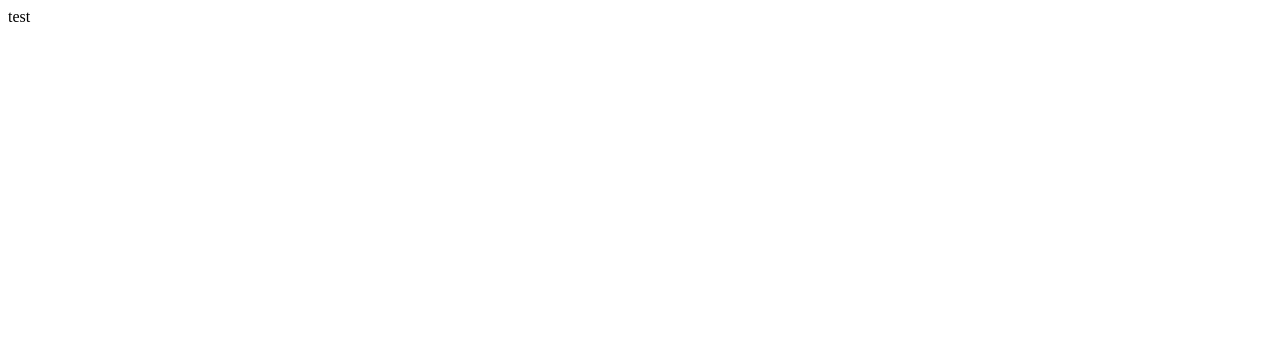
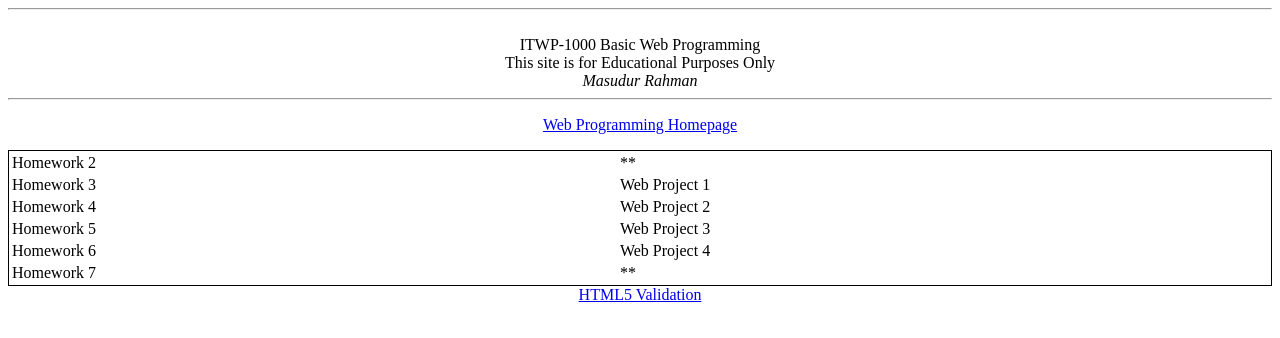
Before and after one commit to MasudurRah/ITWP-1000, a plain HTML site: page public_html/itwp1000/home.htm in a window 1280 px wide. Drawn offline with Linux system fonts and the light colour scheme.

Commit message:
updated index.htm and home.htm assignment done

```diff
--- a/public_html/itwp1000/home.htm
+++ b/public_html/itwp1000/home.htm
@@ -2,11 +2,34 @@
 <html lang="en">
 <head>
   <meta charset="UTF-8">
-  <meta http-equiv="X-UA-Compatible" content="IE=edge">
-  <meta name="viewport" content="width=device-width, initial-scale=1.0">
-  <title>Document</title>
+  <title>ITWP1000 Course Homepage</title>
 </head>
 <body>
-  test
+  <hr>
+
+  <div style="text-align:center;">
+  <br>
+  ITWP-1000 Basic Web Programming<br>
+  This site is for Educational Purposes Only <br>
+  <i>Masudur Rahman</i><br>
+  <hr>
+  <p>
+    <a href="../index.htm">Web Programming Homepage</a>
+  </p>
+  </div>
+
+  <div style="text-align:center;">
+  <table style="border: 1px solid #000; width: 100%; text-align: left;">
+  <tr><td>Homework 2</td><td>**</td></tr>
+  <tr><td>Homework 3</td><td>Web Project 1</td></tr>
+  <tr><td>Homework 4</td><td>Web Project 2</td></tr>
+  <tr><td>Homework 5</td><td>Web Project 3</td></tr>
+  <tr><td>Homework 6</td><td>Web Project 4</td></tr>
+  <tr><td>Homework 7</td><td>**</td></tr>
+  </table>
+  </div>
+  <div style="text-align: center;">
+    <a href="https://validator.w3.org/nu/?doc=https://rahmanm397.macombserver.net/itwp1000/home.htm" title="HTML5 Validation">HTML5 Validation</a>
+    </div>
 </body>
 </html>
```
Also changed, not shown: public_html/index.htm (renamed from public_html/itwp1000/index.htm, +5 -5 lines), testFile/index.htm (deleted, +0 -12 lines), 3 other files.
